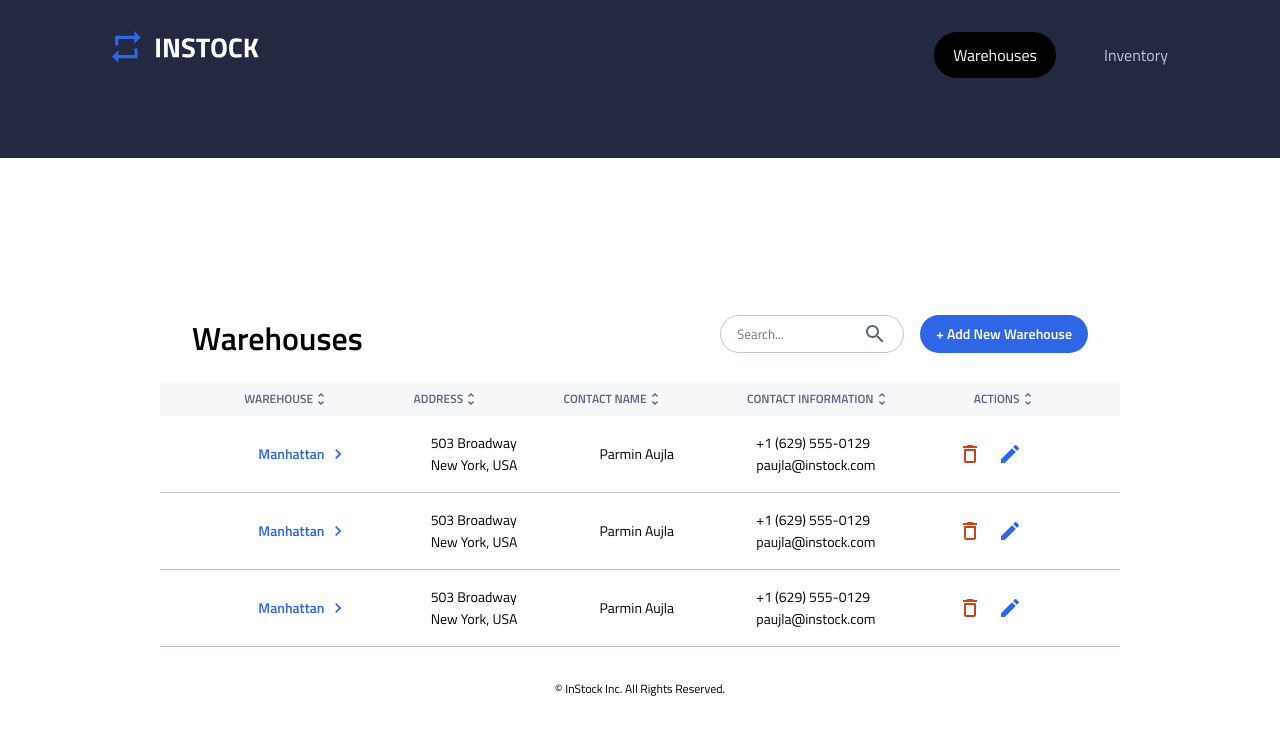
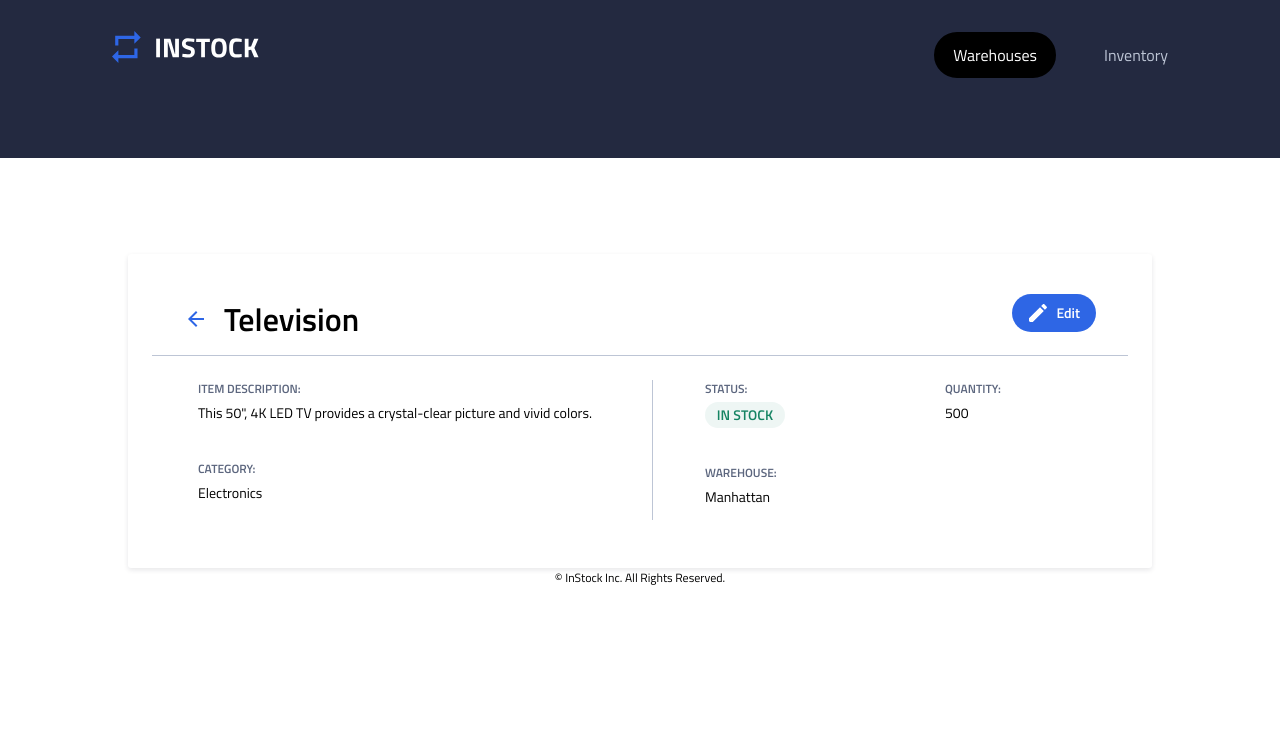
Before and after one commit to QurayshSaif/saturn-instock, a React (Create React App) app: page /Inventory in a window 1280 px wide. Shown: the top 734 px of the page. Built offline with nearby package versions, Linux system fonts and the light colour scheme.

Commit message:
updates to inventory item details component

```diff
--- a/src/App.js
+++ b/src/App.js
@@ -5,6 +5,7 @@ import Footer from './components/Footer/Footer'
 import { BrowserRouter, Routes, Route } from "react-router-dom";
 import AddWarehouse from './components/AddWarehouse/AddWarehouse';
 import WarehouseList from './components/WarehouseList/WarehouseList';
+import InventoryItemDetails from './components/InventoryItemDetails/InventoryItemDetails';
 
 
 
@@ -19,9 +20,9 @@ function App () {
         <Route path="Warehouse/:id" element={ <WarehouseList /> } />
         <Route path="Warehouse/:id/edit" element={ <WarehouseList /> } />
         <Route path="Warehouse/:id/delete" element={ <WarehouseList /> } />
-        <Route path="/Inventory" element={ <WarehouseList /> } />
+        <Route path="/Inventory" element={ <InventoryItemDetails /> } />
         <Route path="Inventory/add" element={ <WarehouseList /> } />
-        <Route path="Inventory/:id" element={ <WarehouseList /> } />
+        <Route path="Inventory/:id" element={ <InventoryItemDetails /> } />
         <Route path="Inventory/:id/edit" element={ <WarehouseList /> } />
         <Route path="Inventory/:id/delete" element={ <WarehouseList /> } />
       </Routes>
--- a/src/components/InventoryItemDetails/InventoryItemDetails.jsx
+++ b/src/components/InventoryItemDetails/InventoryItemDetails.jsx
@@ -1,6 +1,6 @@
 import './InventoryItemDetails.scss'
 import arrowSvg from '../../assets/icons/arrow_back-24px.svg'
-import editSvg from '../../assets/icons/edit-24px.svg'
+import editWhiteSvg from '../../assets/icons/edit-white-24px.svg'
 
 const InventoryItemDetails = () => {
 	return (
@@ -9,7 +9,7 @@ const InventoryItemDetails = () => {
 				<div className="item__header">
 					<a href="/" className="back__btn"><img src={ arrowSvg } alt="back" className="back__img" /></a>
 					<h1>television</h1>
-					<a href="/" className="edit__btn"><img src={ editSvg } alt="edit" className="edit__img" /><span className="edit__span">Edit</span></a>
+					<a href="/" className="edit__btn"><img src={ editWhiteSvg } alt="edit" className="edit__img" /><span className="edit__span">Edit</span></a>
 				</div>
 				<div className="item__details">
 					<div className="item__tablet-container">
--- a/src/components/InventoryItemDetails/InventoryItemDetails.scss
+++ b/src/components/InventoryItemDetails/InventoryItemDetails.scss
@@ -6,8 +6,18 @@
 .item {
 
 	min-width: 21.5rem;
+
 	margin: $pad-large-24;
 	padding: $pad-large-24;
+	background-color: $white;
+	border-radius: .1875rem;
+	box-shadow: 0rem .125rem .3125rem rgba(19, 24, 44, 0.1);
+
+	// margin: 0 1rem;
+	@include desktop-viewport {
+		margin: 0 auto;
+		max-width: 64rem;
+	}
 
 	h4 {
 		padding-top: $pad-med-16;
@@ -85,22 +95,19 @@
 			&__btn {
 				text-decoration: none;
 				display: flex;
+				// gap: 0.125rem;
+				@include primary-button-style;
 
 				@include tablet-viewport {
+					padding-left: 0.5rem;
 
-					@include primary-button-style;
 				}
 			}
 
 			&__img {
-				padding: $pad-small-4;
-				border: 1px solid $red;
+				padding: 0.375rem;
 				border-radius: 50%;
-
-				@include tablet-viewport {
-					border: none;
-					border-radius: none;
-				}
+				width: 90%;
 
 			}
 
```
Also changed, not shown: src/Assets/Icons/edit-white-24px.svg (added), 1 other file (tests, documents, lock files or other folders).
